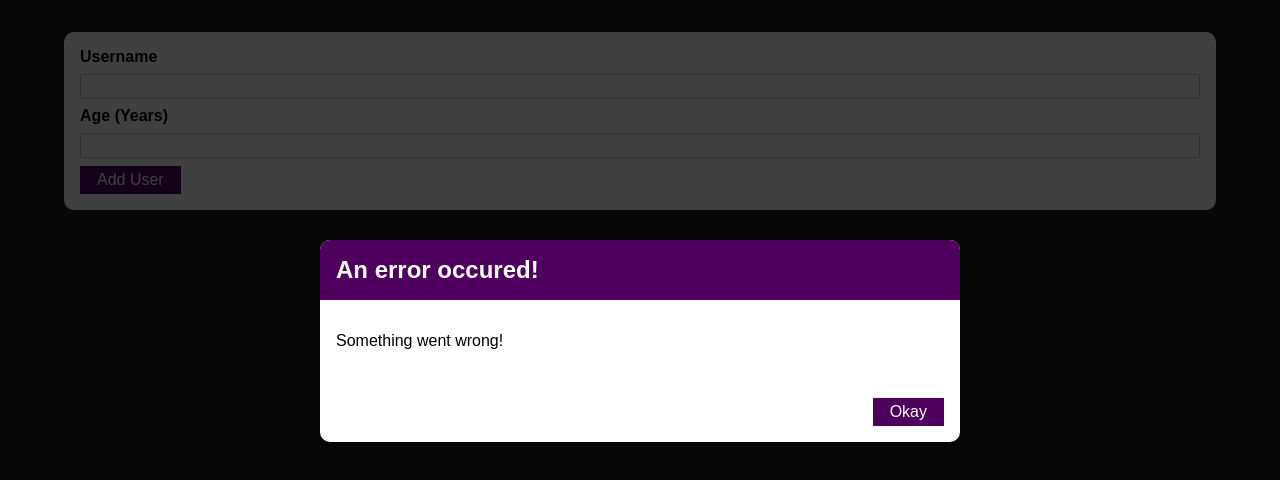
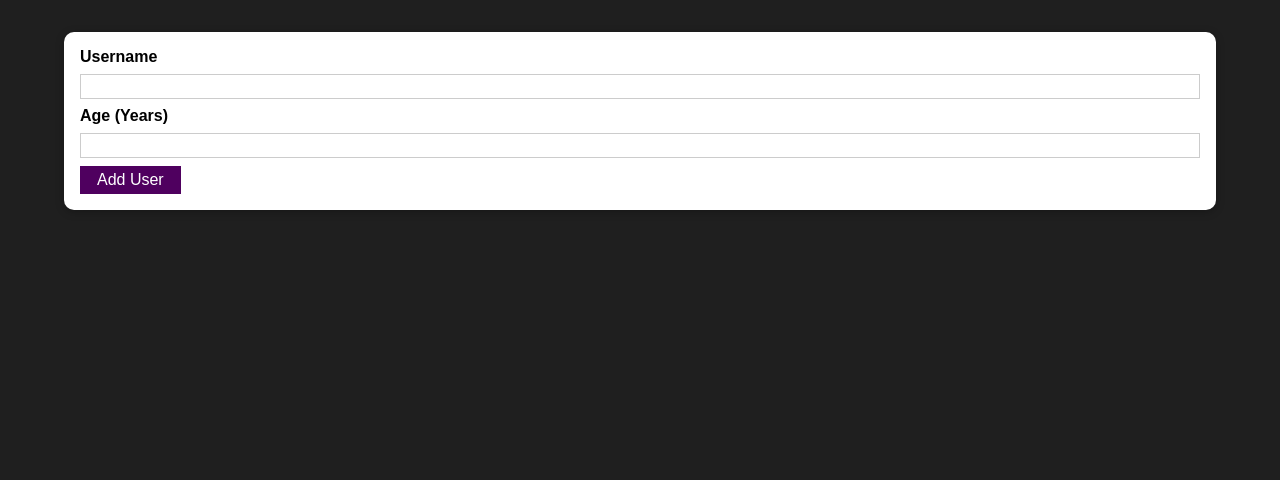
Before and after one commit to CTW100/react-project-3, a React (Create React App) app: page / in a window 1280 px wide. Shown: the top 480 px of the page. Built offline with nearby package versions, Linux system fonts and the light colour scheme.

Commit message:
97
Managing the Error State

```diff
--- a/src/components/UI/ErrorModal.js
+++ b/src/components/UI/ErrorModal.js
@@ -5,7 +5,7 @@
 const ErrorModal = (props) => {
   return (
     <div>
-      <div className={classes.backdrop} />
+      <div className={classes.backdrop} onClick={props.onConfirm} />
       <Card className={classes.modal}>
         <header className={classes.header}>
           <h2>{props.title}</h2>
@@ -14,7 +14,7 @@
           <p>{props.message}</p>
         </div>
         <footer className={classes.actions}>
-          <Button>Okay</Button>
+          <Button onClick={props.onConfirm}>Okay</Button>
         </footer>
       </Card>
     </div>
--- a/src/components/Users/AddUser.js
+++ b/src/components/Users/AddUser.js
@@ -8,13 +8,22 @@
 const AddUser = (props) => {
   const [enteredUsername, setEnteredUsername] = useState('');
   const [enteredAge, setEnteredAge] = useState('');
+  const [error, setError] = useState();
 
   const addUserHandler = (event) => {
     event.preventDefault();
     if (enteredUsername.trim().length === 0 || enteredAge.trim().length === 0) {
+      setError({
+        title: 'Invalid input',
+        message: 'Please enter a valid name and age (non-empty values).',
+      });
       return;
     }
     if (+enteredAge < 1) {
+      setError({
+        title: 'Invalid age',
+        message: 'Please enter a valid age (> 0).',
+      });
       return;
     }
     props.onAddUser(enteredUsername, enteredAge);
@@ -30,9 +39,19 @@
     setEnteredAge(event.target.value);
   };
 
+  const errorHandler = () => {
+    setError(null);
+  };
+
   return (
     <div>
-      <ErrorModal title='An error occured!' message='Something went wrong!' />
+      {error && (
+        <ErrorModal
+          title={error.title}
+          message={error.message}
+          onConfirm={errorHandler}
+        />
+      )}
       <Card className={classes.input}>
         <form onSubmit={addUserHandler}>
           <label htmlFor='username'>Username</label>
```
